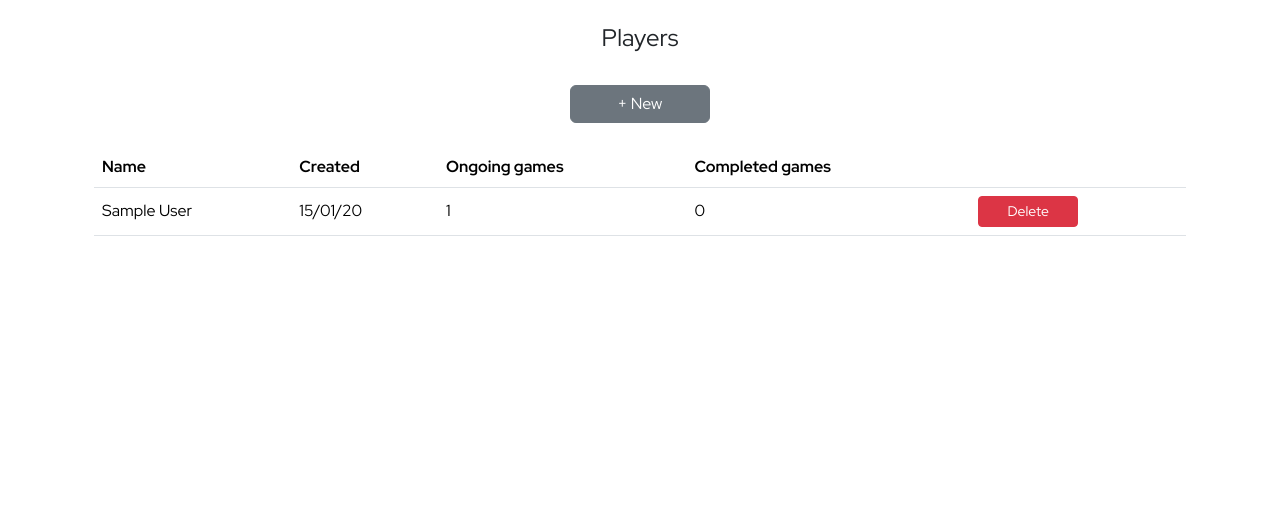
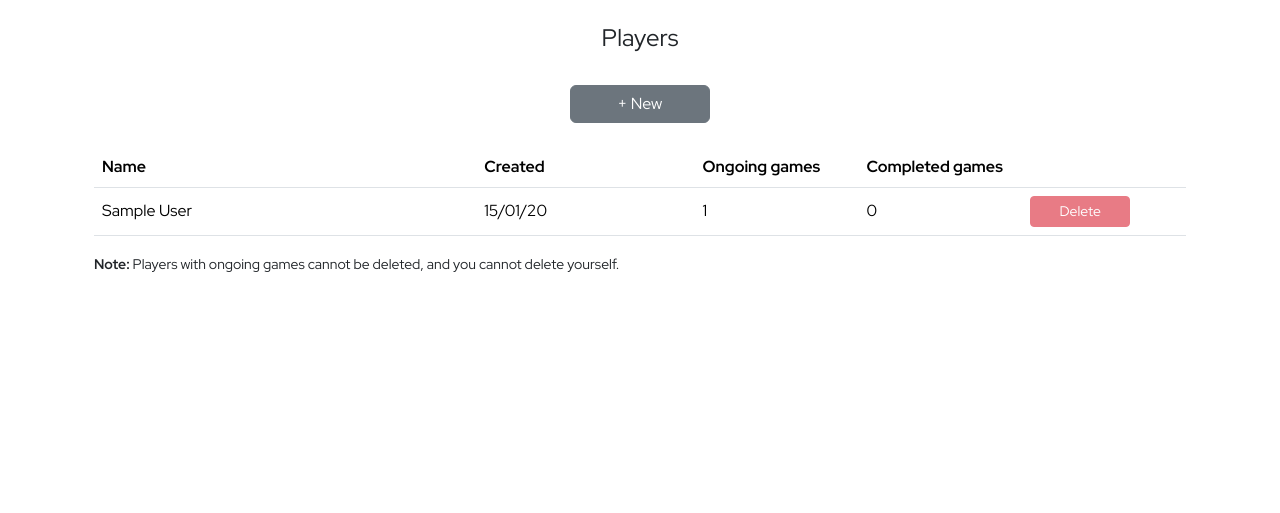
Before and after one commit to richcooper95/predictive-whist, a Django app: page /players/ in a window 1280 px wide. Shown: the part 73-586 px from the top of the page. Run offline with Django 4.2, Linux system fonts and the light colour scheme; a user stored in the database is signed in; tables that the repository leaves empty hold one stand-in row (values such as "Sample post"); some libraries are stand-ins or nearby versions.

Commit message:
Improve user and player management
- Soft-delete players so they can be shown in historic games
- Disable delete button in PlayerList view for players that cannot be
  deleted
- Add a player delete error page to show why a player cannot be deleted
- Add optional 'user' field to Player model to link a player to a user
  (this is used to prevent users from deleting players that represent
  themselves, but also paves the way for future features such as user
  groups who can see each other's players, for shared player stats)
- Prevent users from deleting players when:
  - The player represents the user
  - The player is tied to an ongoing game
  - The player was created by another user
- Add a user update view, accessible at /accounts/profile/
- Fix a bug where the GameShowView wasn't getting the inserted_at and
  name fields from the Game model
- Prevent users from deleting other users' games in the GameDeleteView
- Modify the URL for player deletion to one which makes more sense

```diff
--- a/apps/games/forms.py
+++ b/apps/games/forms.py
@@ -35,7 +35,7 @@ class GameModelForm(forms.ModelForm):
         # TODO: See if we can find a way to define this without type: ignore.
         self.fields["players"].queryset = Player.objects.filter(  # type: ignore[attr-defined]
             created_by_user=self.user
-        ).all()
+        ).exclude(is_deleted=True).all()
 
     class Meta:
         model = Game
@@ -191,6 +191,7 @@ class PlayerModelForm(forms.ModelForm):
             "last_name",
         )
 
+
 class GameRoundPredictionForm(forms.Form):
     """Form for predicting the number of tricks each player will win in a round."""
 
--- a/apps/games/models.py
+++ b/apps/games/models.py
@@ -1,4 +1,4 @@
-from typing import List
+from typing import Any, List
 from django.db import models
 from django.conf import settings
 
@@ -11,6 +11,7 @@ class Player(models.Model):
     Attributes:
         first_name (str): The first name of the player.
         last_name (str): The last name of the player.
+        user (str): The user represented by this player.
         created_by_user (auth.User): The user who created this player.
         inserted_at (datetime): The datetime when this player was created.
         updated_at (datetime): The datetime when this player was last updated.
@@ -19,15 +20,24 @@ class Player(models.Model):
     id = BigHashidAutoField(primary_key=True, prefix="pla_")
     first_name = models.CharField(max_length=255)
     last_name = models.CharField(max_length=255)
+    user = models.OneToOneField(
+        settings.AUTH_USER_MODEL, on_delete=models.CASCADE, null=True, blank=True
+    )
     created_by_user = models.ForeignKey(
-        settings.AUTH_USER_MODEL, on_delete=models.CASCADE
+        settings.AUTH_USER_MODEL, on_delete=models.CASCADE, related_name="created_players"
     )
+    is_deleted = models.BooleanField(default=False)
 
     inserted_at = models.DateTimeField(auto_now_add=True)
     updated_at = models.DateTimeField(auto_now=True)
 
     def __str__(self) -> str:
         return f"{self.first_name} {self.last_name}"
+
+    def delete(self, using=None, keep_parents=False) -> Any:
+        """Soft-deletes this player so they still appear in historic games."""
+        self.is_deleted = True
+        self.save()
 
     def visible_to(self, user) -> bool:
         """Whether the given user can see this player.
--- a/apps/games/views.py
+++ b/apps/games/views.py
@@ -52,14 +52,16 @@ class PlayerListView(LoginRequiredMixin, TemplateView):
             {
                 "full_name": player.full_name(),
                 "inserted_at": player.inserted_at,
+                "created_by_user": player.created_by_user,
                 "id": player.id,
             }
-            for player in Player.objects.filter(created_by_user=self.request.user).all()
+            for player in Player.objects.filter(created_by_user=self.request.user).exclude(is_deleted=True).all()
         ]
 
         game_players = (
             GamePlayer.objects.select_related("player", "game")
             .filter(player__created_by_user=self.request.user)
+            .exclude(player__is_deleted=True)
             .all()
         )
 
@@ -71,6 +73,11 @@ class PlayerListView(LoginRequiredMixin, TemplateView):
                 player__id=player["id"], game__is_ongoing=False
             ).count()
             # TODO: Add games won.
+            player["is_deletable"] = (
+                player["ongoing_games"] == 0
+                and player["created_by_user"] == self.request.user
+                and player["id"] != self.request.user.player.id
+            )
 
         return render(request, self.template_name, {"players": players})
 
@@ -94,9 +101,43 @@ class PlayerDeleteView(LoginRequiredMixin, DeleteView, SuccessMessageMixin):
     object: Player  # work around python/mypy#9031
     model = Player
     success_url = "/players"
-    # TODO: This doesn't work. Why?
-    success_message = "Player deleted successfully."
     template_name = "player_confirm_delete.html"
+
+    def post(self, request, *args, **kwargs):
+        """Override post to check the user can delete this player."""
+        player = self.get_object()
+
+        if self.request.user != player.created_by_user:
+            return HttpResponseRedirect(f"/players/{player.id}/delete/error/")
+
+        if player.user == self.request.user:
+            return HttpResponseRedirect(f"/players/{player.id}/delete/error/")
+
+        if GamePlayer.objects.select_related("game").filter(player=player).filter(game__is_ongoing=True).exists():
+            return HttpResponseRedirect(f"/players/{player.id}/delete/error/")
+
+        return super().post(request, *args, **kwargs)
+
+
+class PlayerDeleteErrorView(LoginRequiredMixin, TemplateView):
+    """This view is shown when a player cannot be deleted."""
+
+    template_name = "player_delete_error.html"
+
+    def get(self, request: HttpRequest, *args, **kwargs) -> HttpResponse:
+        """Get all players created by the current user."""
+        assert self.request.user.is_authenticated
+
+        player = get_object_or_404(Player, pk=kwargs["pk"])
+
+        context = {
+            "player": player,
+            "player_is_user": player.user == self.request.user,
+            "player_created_by_other_user": player.created_by_user != self.request.user,
+            "player_in_ongoing_game": GamePlayer.objects.select_related("game").filter(player=player).filter(game__is_ongoing=True).exists(),
+        }
+
+        return render(request, self.template_name, context)
 
 
 class GameListView(LoginRequiredMixin, TemplateView):
@@ -108,7 +149,12 @@ class GameListView(LoginRequiredMixin, TemplateView):
         assert self.request.user.is_authenticated
 
         games = [
-            {"id": game.id, "is_ongoing": game.is_ongoing}
+            {
+                "id": game.id,
+                "is_ongoing": game.is_ongoing,
+                "inserted_at": game.inserted_at,
+                "name": game.name,
+            }
             for game in Game.objects.filter(created_by_user=self.request.user).all()
         ]
         game_players = GamePlayer.objects.select_related("game", "player").all()
@@ -237,9 +283,16 @@ class GameDeleteView(LoginRequiredMixin, DeleteView, SuccessMessageMixin):
     object: Game  # work around python/mypy#9031
     model = Game
     success_url = "/games"
-    # TODO: This doesn't work. Why?
-    success_message = "Game deleted successfully."
     template_name = "game_confirm_delete.html"
+
+    def post(self, request, *args, **kwargs):
+        """Override post to check the user can delete this game."""
+        game = self.get_object()
+
+        if self.request.user != game.created_by_user:
+            return HttpResponseForbidden()
+
+        return super().post(request, *args, **kwargs)
 
 
 class GameShowView(LoginRequiredMixin, TemplateView):
--- a/apps/users/forms.py
+++ b/apps/users/forms.py
@@ -1,4 +1,5 @@
 from django.contrib.auth.forms import UserChangeForm
+from django.forms import ModelForm
 
 from django_registration.forms import RegistrationForm  # type: ignore
 
@@ -11,8 +12,8 @@ class UserCreateForm(RegistrationForm):
         fields = ("email", "first_name", "last_name", "password1", "password2")
 
 
-class UserUpdateForm(UserChangeForm):
-    class Meta(UserChangeForm.Meta):
+class UserUpdateForm(ModelForm):
+    class Meta:
         model = User
         fields = ("email", "first_name", "last_name")
 
--- a/predictive_whist/urls.py
+++ b/predictive_whist/urls.py
@@ -25,12 +25,13 @@ from apps.games.views import (
     GameListView,
     GameCreateView,
     PlayerCreateView,
+    PlayerDeleteErrorView,
     PlayerDeleteView,
     PlayerListView,
 )
 from apps.home.views import HomeView, InfoView, RulesView
-from apps.users.views import UserCreateView
-from apps.users.forms import UserCreateForm
+from apps.users.views import UserCreateView, UserUpdateView
+from apps.users.forms import UserCreateForm, UserUpdateForm
 
 # pylint: disable=line-too-long
 urlpatterns = [
@@ -38,6 +39,11 @@ urlpatterns = [
         "accounts/register/",
         UserCreateView.as_view(form_class=UserCreateForm),
         name="django_registration_register",
+    ),
+    path(
+        "accounts/profile/",
+        UserUpdateView.as_view(form_class=UserUpdateForm),
+        name="user_profile",
     ),
     path("accounts/", include("django_registration.backends.one_step.urls")),
     path("accounts/", include("django.contrib.auth.urls")),
@@ -47,9 +53,14 @@ urlpatterns = [
     path("players/", PlayerListView.as_view(), name="players"),
     path("players/new/", PlayerCreateView.as_view(), name="player_create"),
     re_path(
-        r"^players/delete/(?P<pk>pla_[0-9a-zA-Z]+)/$",
+        r"^players/(?P<pk>pla_[0-9a-zA-Z]+)/delete/$",
         PlayerDeleteView.as_view(),
         name="player_delete",
+    ),
+    re_path(
+        r"^players/(?P<pk>pla_[0-9a-zA-Z]+)/delete/error/$",
+        PlayerDeleteErrorView.as_view(),
+        name="player_delete_error",
     ),
     path("games/", GameListView.as_view(), name="games"),
     re_path(
--- a/templates/player_list.html
+++ b/templates/player_list.html
@@ -17,11 +17,11 @@
     {% else %}
       <table class="table table-hover align-middle">
         <tr>
-          <th scope="col">Name</th>
-          <th scope="col">Created</th>
-          <th scope="col">Ongoing games</th>
-          <th scope="col">Completed games</th>
-          <th scope="col" align="right"></th>
+          <th style="width: 35%" scope="col">Name</th>
+          <th style="width: 20%" scope="col">Created</th>
+          <th style="width: 15%" scope="col">Ongoing games</th>
+          <th style="width: 15%" scope="col">Completed games</th>
+          <th style="width: 15%" scope="col" align="right"></th>
         </tr>
         {% for player in players %}
           <tr>
@@ -30,11 +30,29 @@
             <td>{{ player.ongoing_games }}</td>
             <td>{{ player.completed_games }}</td>
             <td>
-              <a role="button" style="width: 100px" class="btn btn-danger btn-sm" href="{% url 'player_delete' player.id %}" method="DELETE">Delete</a>
+              {% if player.is_deletable %}
+                <a
+                  role="button"
+                  style="width: 100px"
+                  class="btn btn-danger btn-sm"
+                  href="{% url 'player_delete' player.id %}"
+                >Delete</a>
+              {% else %}
+                <button
+                  type="button"
+                  style="width: 100px"
+                  class="btn btn-danger btn-sm"
+                  disabled
+                >Delete</button>
+              {% endif %}
             </td>
           </tr>
         {% endfor %}
       </table>
+      <small>
+        <b>Note: </b>
+        Players with ongoing games cannot be deleted, and you cannot delete yourself.
+      </small>
     {% endif %}
   </div>
 {% endblock %}
```
Also changed, not shown: apps/users/views.py (+32 -2 lines), templates/player_delete_error.html (added, +19 -0 lines), templates/user_update.html (added, +20 -0 lines), apps/games/migrations/0003_player_user_alter_player_created_by_user.py (added), apps/games/migrations/0004_player_is_deleted.py (added).
